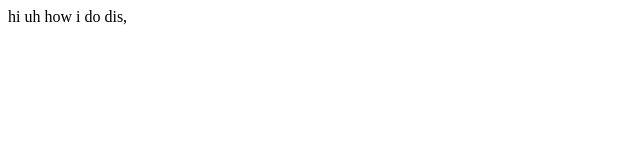
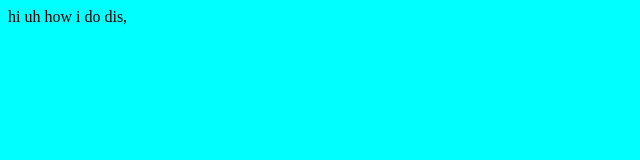
Before and after one commit to nndda/nndda.github.io, a plain HTML site: page index.html in a window 1280 px wide. Shown: the whole page, without its empty margins (0-640 px from the left). Drawn offline with Linux system fonts and the light colour scheme.

Commit message:
Update index.html

```diff
--- a/index.html
+++ b/index.html
@@ -1,5 +1,5 @@
 <html>
-<body>
+<body style="style=background-color:#0a0a0a; background-color:#00ffff;">
 <p>hi uh how i do dis,</p>
 </body>
 </html>
```
